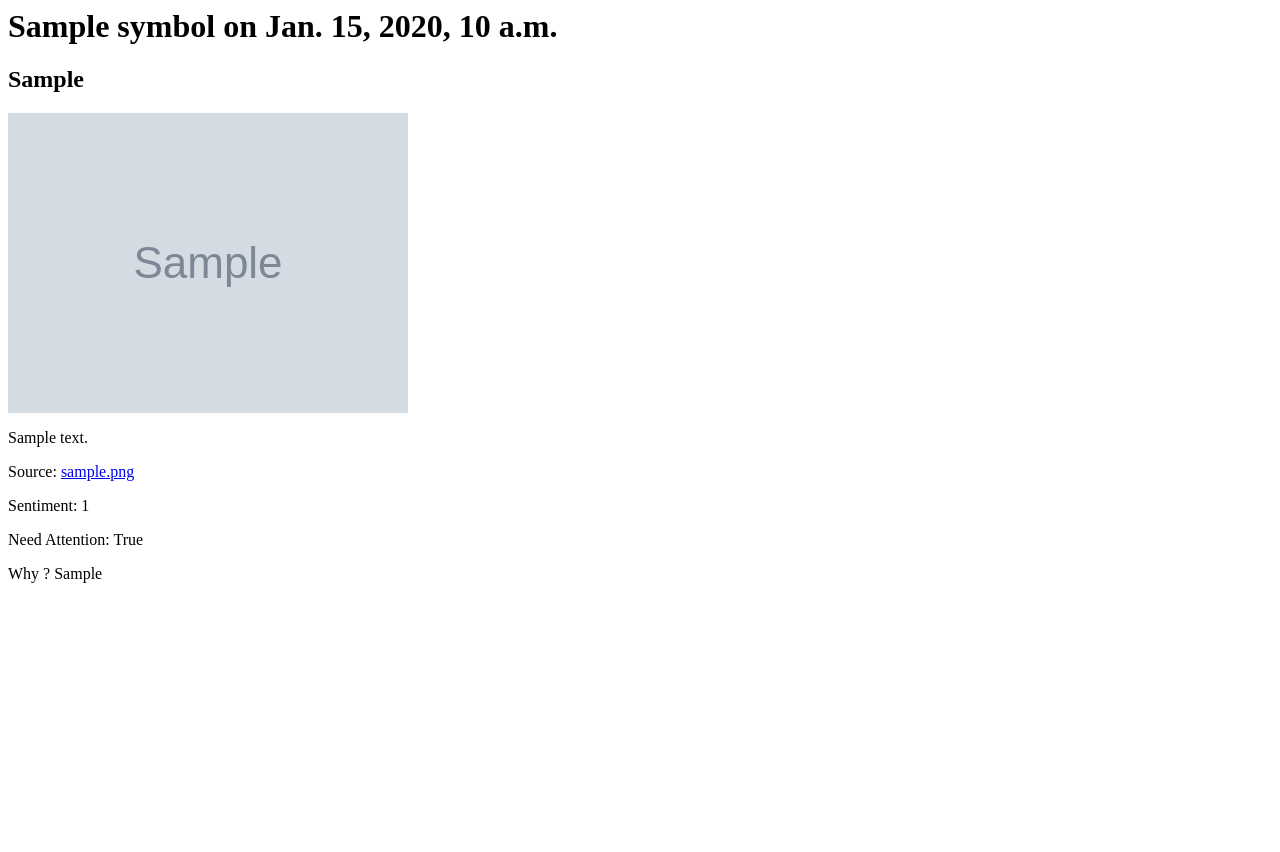
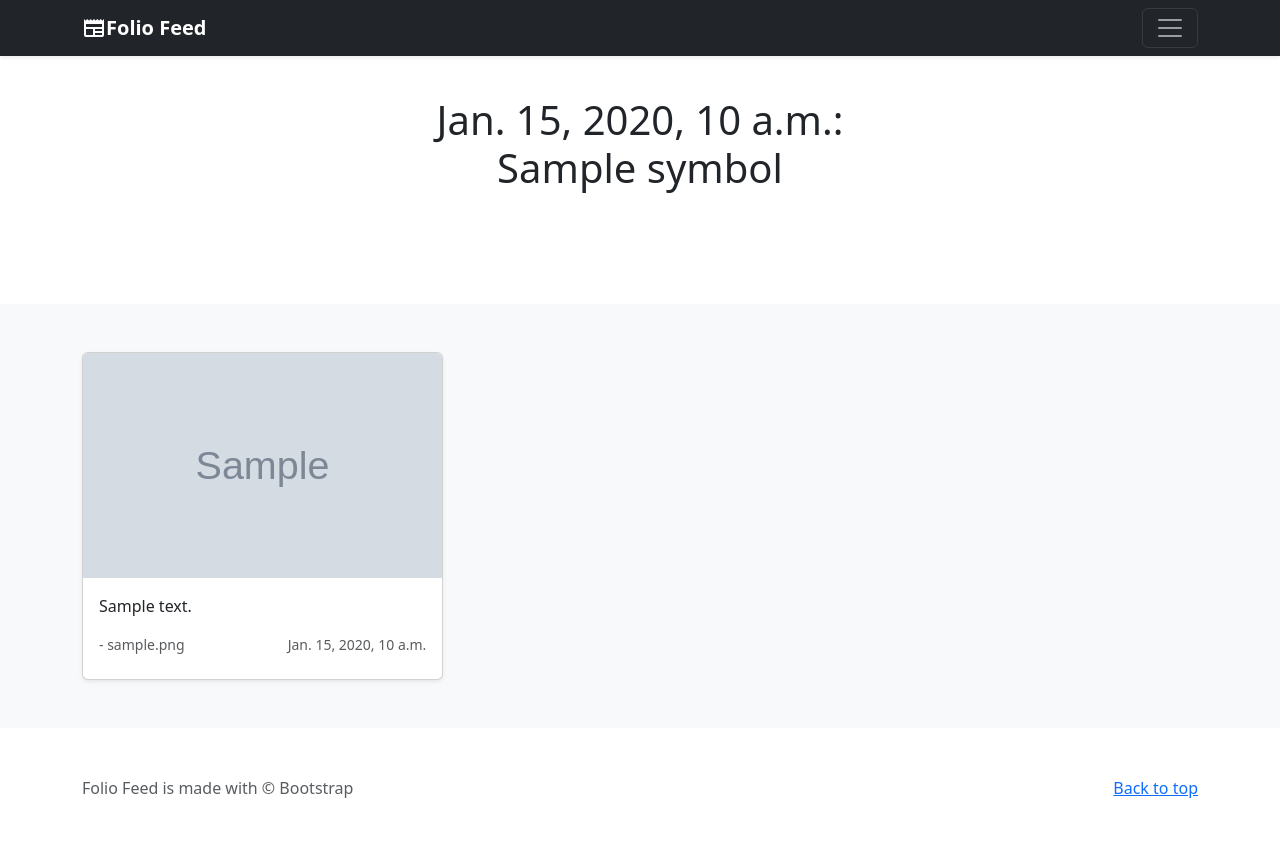
Before and after one commit to Gowtham1729/folio-feed, a Django app: template applications/backend/django_server/news/templates/news.html in a window 1280 px wide. Before the commit the page ends 583 px from the top, so only its background shows below. Run offline with Django 4.2, Linux system fonts and the light colour scheme; tables that the repository leaves empty hold one stand-in row (values such as "Sample post"); the template is opened without the code that fills it: values that come from a table or form of the project are taken from there, most other values are stand-ins (such as "Sample title", 1, 10 or a date in 2020); grey boxes marked "Sample" are stand-in pictures.

Commit message:
feat: Add bootstrap UI

```diff
--- /dev/null
+++ b/applications/backend/django_server/news/templates/base.html
@@ -0,0 +1,112 @@
+<!DOCTYPE html>
+<html lang="en">
+<head>
+    <meta charset="UTF-8">
+    <meta name="viewport" content="width=device-width, initial-scale=1">
+    <title>Folio Feed</title>
+    <link href="https://cdn.jsdelivr.net/npm/bootstrap@5.3.2/dist/css/bootstrap.min.css" rel="stylesheet"
+          integrity="sha384-T3c6CoIi6uLrA9TneNEoa7RxnatzjcDSCmG1MXxSR1GAsXEV/Dwwykc2MPK8M2HN" crossorigin="anonymous">
+    <link rel="stylesheet"
+          href="https://fonts.googleapis.com/css2?family=Material+Symbols+Outlined:opsz,wght,FILL,GRAD@48,400,0,0"/>
+    <style>
+        .bd-placeholder-img {
+            font-size: 1.125rem;
+            text-anchor: middle;
+            -webkit-user-select: none;
+            -moz-user-select: none;
+            user-select: none;
+        }
+
+        @media (min-width: 768px) {
+            .bd-placeholder-img-lg {
+                font-size: 3.5rem;
+            }
+        }
+
+        .b-example-divider {
+            height: 3rem;
+            background-color: rgba(0, 0, 0, .1);
+            border: solid rgba(0, 0, 0, .15);
+            border-width: 1px 0;
+            box-shadow: inset 0 .5em 1.5em rgba(0, 0, 0, .1), inset 0 .125em .5em rgba(0, 0, 0, .15);
+        }
+
+        .b-example-vr {
+            flex-shrink: 0;
+            width: 1.5rem;
+            height: 100vh;
+        }
+
+        .bi {
+            vertical-align: -.125em;
+            fill: currentColor;
+        }
+
+        .nav-scroller {
+            position: relative;
+            z-index: 2;
+            height: 2.75rem;
+            overflow-y: hidden;
+        }
+
+        .nav-scroller .nav {
+            display: flex;
+            flex-wrap: nowrap;
+            padding-bottom: 1rem;
+            margin-top: -1px;
+            overflow-x: auto;
+            text-align: center;
+            white-space: nowrap;
+            -webkit-overflow-scrolling: touch;
+        }
+    </style>
+</head>
+<body>
+<header>
+    <div class="collapse bg-dark" id="navbarHeader">
+        <div class="container">
+            <div class="row">
+                <div class="col-sm-8 col-md-7 py-4">
+                    <h4 class="text-white">Folio Feed</h4>
+                    <p class="text-white">Read news of your favorite stocks, currencies, crypto, mutual funds and many
+                        others</p>
+                </div>
+                <div class="col-sm-4 offset-md-1 py-4">
+                    <h4 class="text-white">Contact</h4>
+                    <ul class="list-unstyled">
+                        <li><a href="https://www.linkedin.com/in/gowtham-chitipolu/" class="text-white">Linkedin</a>
+                        </li>
+                        <li><a href="https://github.com/Gowtham1729" class="text-white">Github</a></li>
+                    </ul>
+                </div>
+            </div>
+        </div>
+    </div>
+    <div class="navbar fixed-top navbar-dark bg-dark shadow-sm">
+        <div class="container">
+            <a href="#" class="navbar-brand d-flex align-items-center">
+                <span class="material-symbols-outlined">newspaper</span>
+                <strong>Folio Feed</strong>
+            </a>
+            <button class="navbar-toggler" type="button" data-bs-toggle="collapse" data-bs-target="#navbarHeader"
+                    aria-controls="navbarHeader" aria-expanded="false" aria-label="Toggle navigation">
+                <span class="navbar-toggler-icon"></span>
+            </button>
+        </div>
+    </div>
+</header>
+{% block content %}
+{% endblock %}
+<footer class="text-muted py-5">
+    <div class="container">
+        <p class="float-end mb-1">
+            <a href="#">Back to top</a>
+        </p>
+        <p class="mb-1">Folio Feed is made with &copy; Bootstrap</p>
+    </div>
+</footer>
+<script src="https://cdn.jsdelivr.net/npm/bootstrap@5.3.2/dist/js/bootstrap.bundle.min.js"
+        integrity="sha384-C6RzsynM9kWDrMNeT87bh95OGNyZPhcTNXj1NW7RuBCsyN/o0jlpcV8Qyq46cDfL"
+        crossorigin="anonymous"></script>
+</body>
+</html>
--- a/applications/backend/django_server/news/templates/news.html
+++ b/applications/backend/django_server/news/templates/news.html
@@ -1,11 +1,37 @@
-<h1>{{symbol}} on {{date}}</h1>
+{% extends "base.html" %}
 
-{% for item in news %}
-<h2>{{item.headline}}</h2>
-<img src="{{item.img_src_url}}"/>
-<p>{{item.summary}}</p>
-<p>Source: <a href="{{item.src_url}}" target="_blank">{{item.src}}</a></p>
-<p>Sentiment: {{item.sentiment}}</p>
-<p>Need Attention: {{item.need_attention}}</p>
-<p>Why ? {{item.reason}}</p>
-{% endfor %}
+{% block content %}
+    <section class="py-5 text-center container">
+        <div class="row py-lg-5">
+            <div class="col-lg-6 col-md-8 mx-auto">
+                <h1 class="fw-light">{{date}}: {{symbol}}</h1>
+                <p class="lead text-muted"></p>
+            </div>
+        </div>
+    </section>
+
+    <div class="album py-5 bg-light">
+        <div class="container">
+            <div class="row row-cols-1 row-cols-sm-2 row-cols-md-3 g-3">
+                {% for item in news %}
+                    <div class="col">
+                        <div class="card shadow-sm btn-group" role="button" onclick="window.open('{{ item.src_url }}')">
+
+                            <img class="bd-placeholder-img card-img-top" width="100%" height="225"
+                                 src="{{ item.img_src_url }}" alt="{{ item.headline }}"/>
+
+                            <div class="card-body">
+                                <p class="card-text">{{ item.summary }}</p>
+                                <div class="d-flex mb-lg-2 justify-content-between align-items-center">
+                                    <small class="text-muted ">- {{ item.src }}</small>
+                                    <small class="text-muted"> {{ item.publish_time }} </small>
+                                </div>
+                            </div>
+                        </div>
+                    </div>
+                {% endfor %}
+
+            </div>
+        </div>
+    </div>
+{% endblock %}
--- a/applications/backend/django_server/news/urls.py
+++ b/applications/backend/django_server/news/urls.py
@@ -11,6 +11,6 @@ router.register(r"analysis", views.AnalysisViewSet)
 urlpatterns = [
     # path("", views.index, name="main_index"),
     path("api/", include(router.urls)),
-    path("home", views.home, name="home"),
-    path("news/<str:symbol>/<str:date>", views.news, name="news"),
+    path("", views.home, name="home"),
+    path("<str:symbol>/<str:date>", views.news, name="news"),
 ]
```
Also changed, not shown: applications/backend/django_server/django_server/settings.py (+4 -4 lines), applications/backend/django_server/news/templates/home.html (+5 -8 lines).
